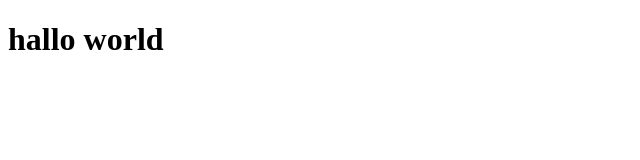
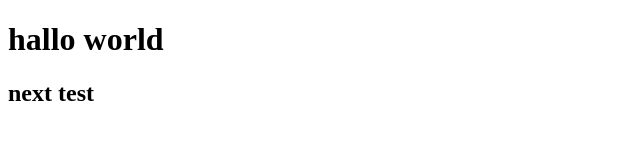
Before and after one commit to zakariabeta/testGit, a plain HTML site: page index.html in a window 1280 px wide. Shown: the whole page, without its empty margins (0-640 px from the left). Drawn offline with Linux system fonts and the light colour scheme.

Commit message:
same change

```diff
--- a/index.html
+++ b/index.html
@@ -6,5 +6,6 @@
   </head>
   <body>
     <h1>hallo world</h1>
+    <h2>next test</h2>
   </body>
 </html>
```
